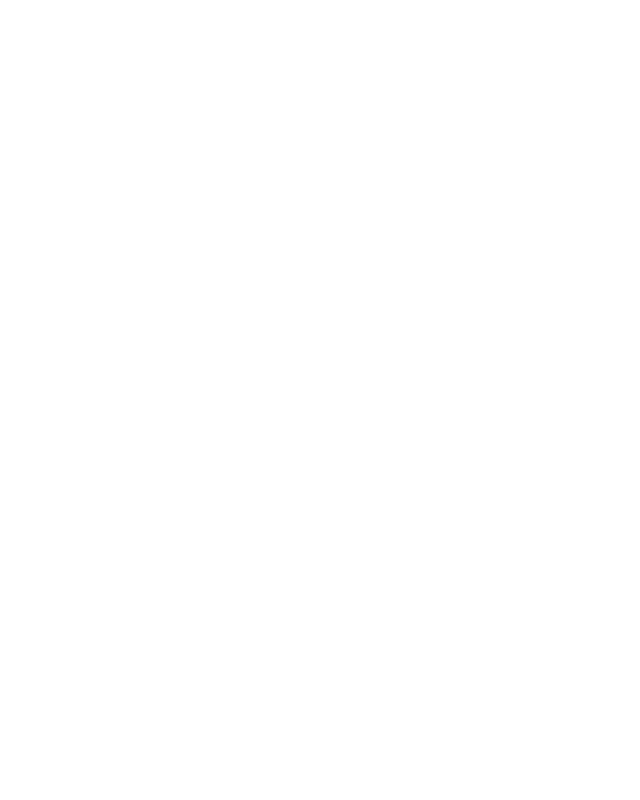
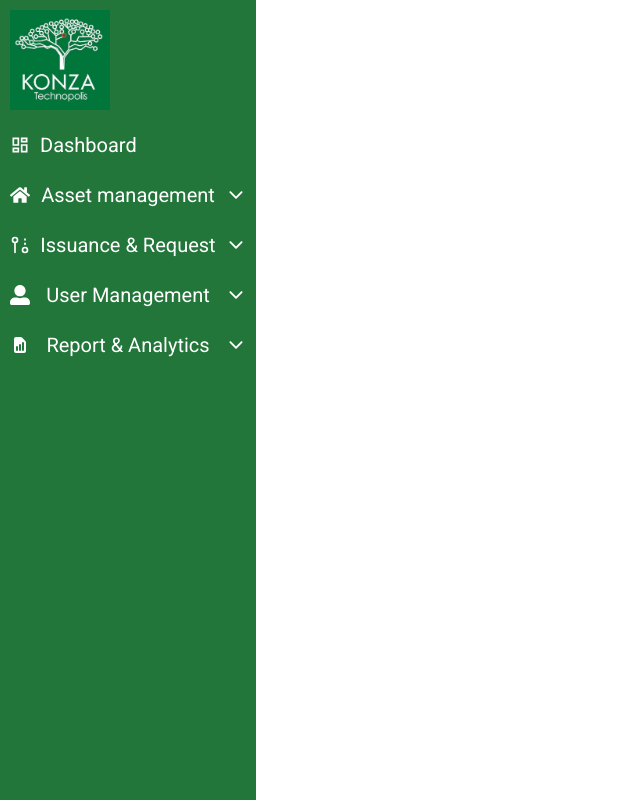
Before and after one commit to Konza-Silicon-Savannah/asset-management-system-frontend, a React (Vite) app: page / in a window 1280 px wide. Before the commit this address had no page. Shown: the whole page, without its empty margins (0-640 px from the left). Built offline with nearby package versions, Linux system fonts and the light colour scheme.

Commit message:
feat(routing) modified the app routes names

```diff
--- a/src/App.jsx
+++ b/src/App.jsx
@@ -15,11 +15,11 @@ import Reports from "./screens/Reports";
     return (
         <div className="overflow-x-hidden">
             <Routes>
-                <Route path="/login" element={<Login />} />
-                <Route path="/dashboard" element={<Dashboard />} />
-                <Route path="/viewAsset" element={<ViewAsset />} />
-                <Route path="/addAsset" element={<AddAsset />} />
-                <Route path="/AssetRequest" element={<AssetRequest/>} />
+                <Route path="/signin" element={<Login />} />
+                <Route path="/" element={<Dashboard />} />
+                <Route path="/assets/view" element={<ViewAsset />} />
+                <Route path="/assets/new" element={<AddAsset />} />
+                <Route path="/assets/request" element={<AssetRequest/>} />
                 <Route path="/users" element={<Users/>} />
                 <Route path="/reports" element={<Reports/>} />
             </Routes>
--- a/src/screens/dashboard.css
+++ b/src/screens/dashboard.css
@@ -9,7 +9,7 @@
 
 }
 .sidebar{
-    background-color: #00763A;
+    background-color: #22763A;
     width: 20%;
     color: white;
     padding: 10px;
@@ -42,7 +42,7 @@ justify-content: space-between;
 }
 
 .main-panel{
-    background-color: red !important;
+    /* background-color: red !important; */
     height: 100vh;
     width: 79.9%;
 
--- a/src/screens/partials/SideBar.jsx
+++ b/src/screens/partials/SideBar.jsx
@@ -20,12 +20,11 @@ const SideBar = () => {
 
     return (
         <div className="sidebar">
-            <img src={konza} alt="Konza" style={{ width: '60px', height: 'auto', objectFit: 'cover' }} />
-            <Link to={'/dashboard'} className='dashboard-link'>
+            <img src={konza} alt="Konza" style={{ width: '100px', height: 'auto', objectFit: 'cover' }} />
+            <Link to='/' className='dashboard-link'>
                 <MdOutlineDashboard /> Dashboard
             </Link>
 
-            {/* Section 1 */}
             <div className="asset-management">
                 <p onClick={() => toggleSubChild('section1')} style={{ cursor: 'pointer' }}>
                     <FaHome /> Asset management
@@ -36,13 +35,12 @@ const SideBar = () => {
 
                 {visibleSections.section1 && (
                     <div className="sub-child">
-                        <Link to={'/addAsset'}>Add</Link> <br />
-                        <Link to={'/viewAsset'}>View</Link>
+                        <Link to='/assets/new'>Add</Link> <br />
+                        <Link to='/assets/view'>View</Link>
                     </div>
                 )}
             </div>
 
-            {/* section 2 */}
             <div className="asset-management">
                 <p onClick={() => toggleSubChild('section2')} style={{ cursor: 'pointer' }}>
                 <LuGitPullRequestDraft /> Issuance & Request
@@ -53,11 +51,11 @@ const SideBar = () => {
 
                 {visibleSections.section2 && (
                     <div className="sub-child">
-                        <Link to={'/AssetRequest'}>Asset Request</Link> <br />
+                        <Link to="/assets/request">Asset Request</Link> <br />
                     </div>
                 )}
             </div>
-            {/* section 3 */}
+
             <div className="asset-management">
                 <p onClick={() => toggleSubChild('section3')} style={{ cursor: 'pointer' }}>
                 <FaUserAlt /> User Management
@@ -72,7 +70,7 @@ const SideBar = () => {
                     </div>
                 )}
             </div>
-            {/* section 4*/}
+
             <div className="asset-management">
                 <p onClick={() => toggleSubChild('section4')} style={{ cursor: 'pointer' }}>
                     <HiDocumentReport  /> Report & Analytics
```
Lines whose indentation alone changed are shown as unchanged.
